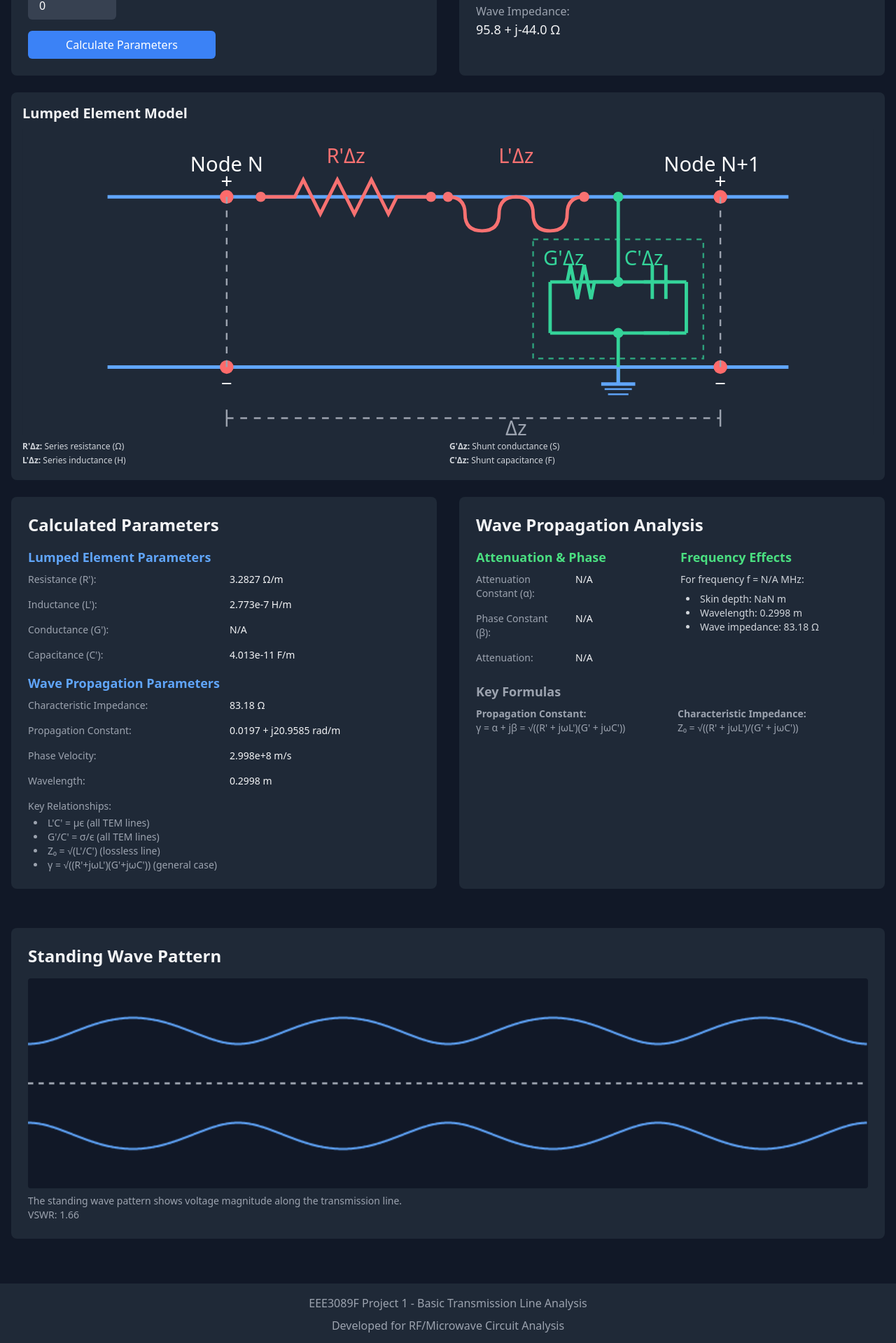
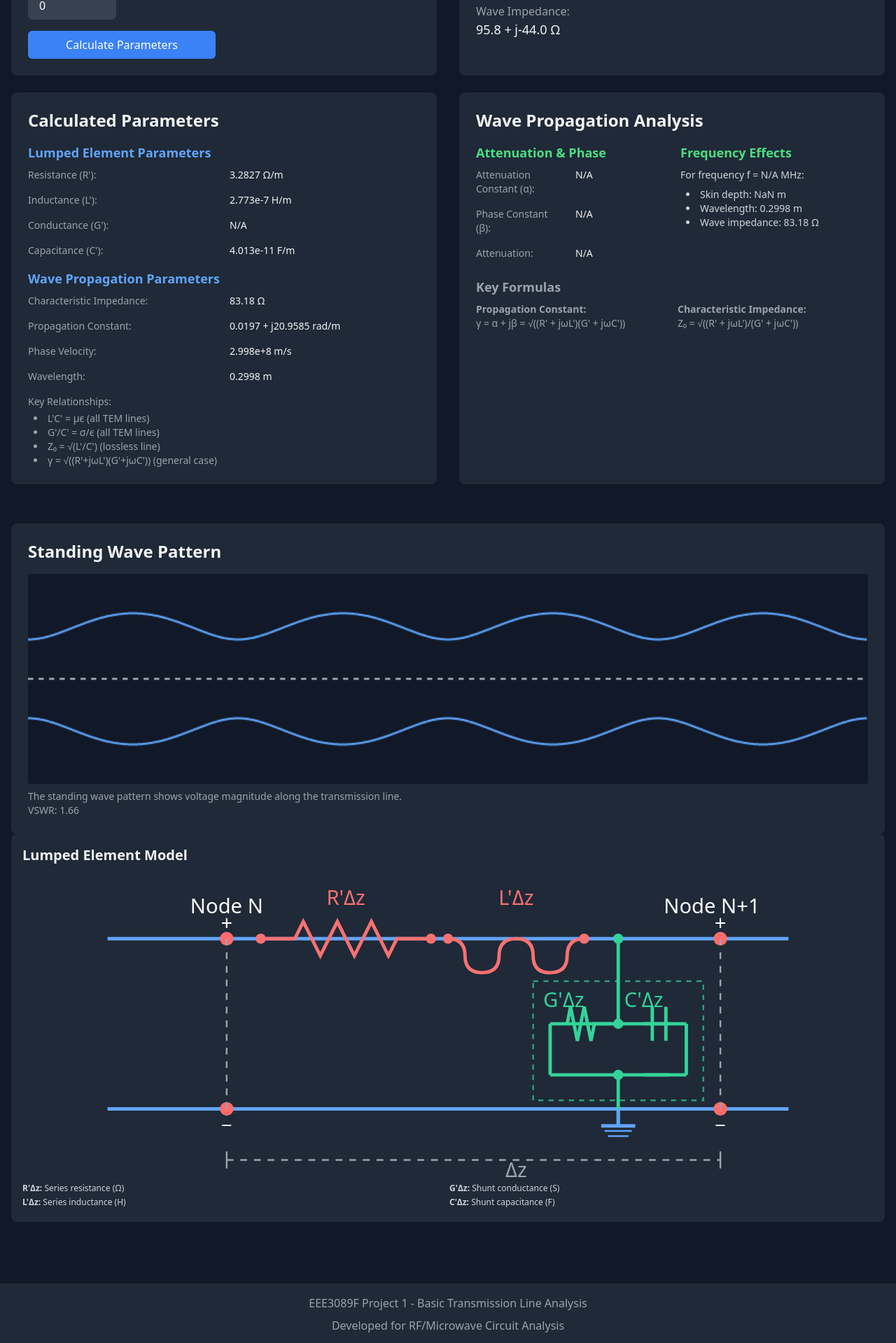
Before and after one commit to sachen-pather/Transmission-line-circuit-analyzer, a React (Vite) app: page / in a window 1280 px wide. Shown: the part 772-2691 px from the top of the page at 70% size. Built offline with nearby package versions, Linux system fonts and the light colour scheme.

Commit message:
Reposition lumped element model

```diff
--- a/src/App.jsx
+++ b/src/App.jsx
@@ -74,10 +74,6 @@ const App = () => {
             />
           </div>
 
-          <div className="mb-6">
-            <LumpedElementModel />
-          </div>
-
           <div className="grid grid-cols-1 lg:grid-cols-2 gap-8 mb-6">
             <Results txLineParams={txLineParams} />
             <PropagationAnalysis txLineParams={txLineParams} />
@@ -91,6 +87,9 @@ const App = () => {
               />
             </div>
           )}
+          <div className="mb-6">
+            <LumpedElementModel />
+          </div>
         </motion.div>
       </main>
       <Footer />
```
